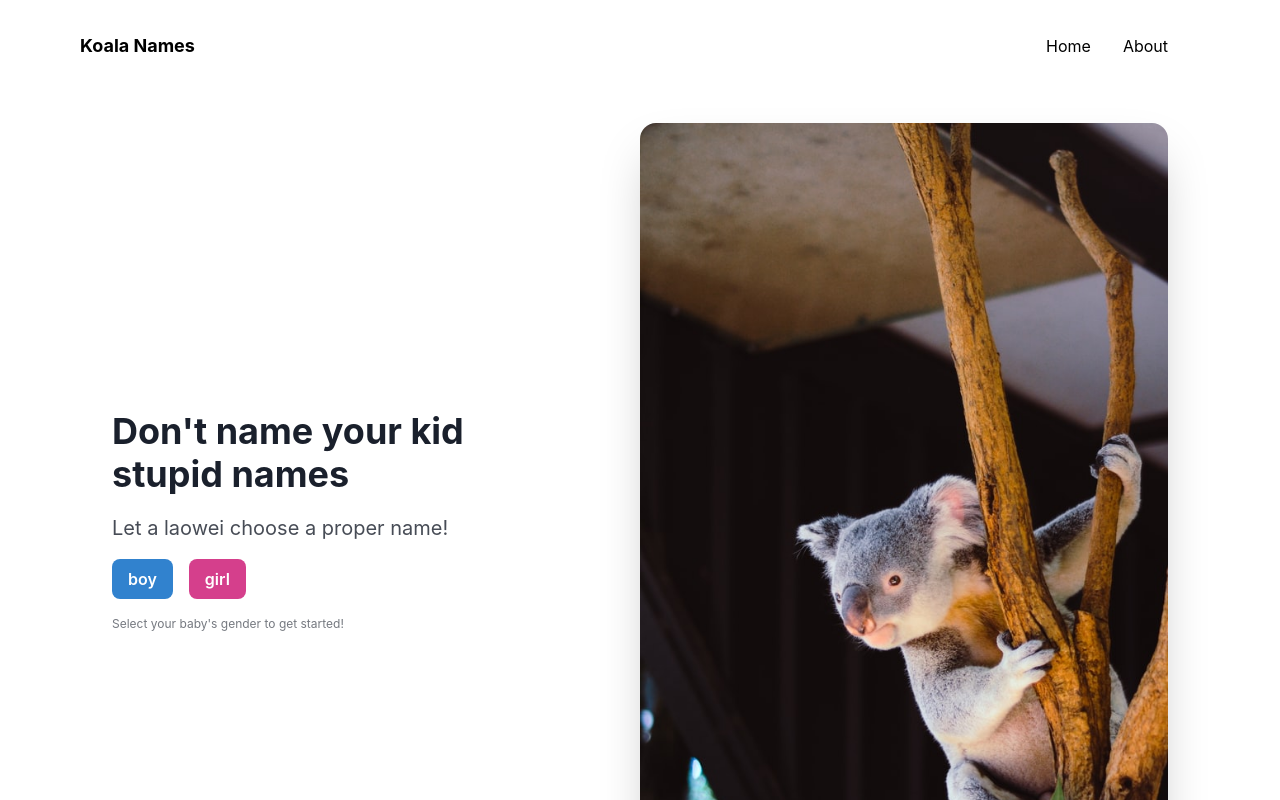
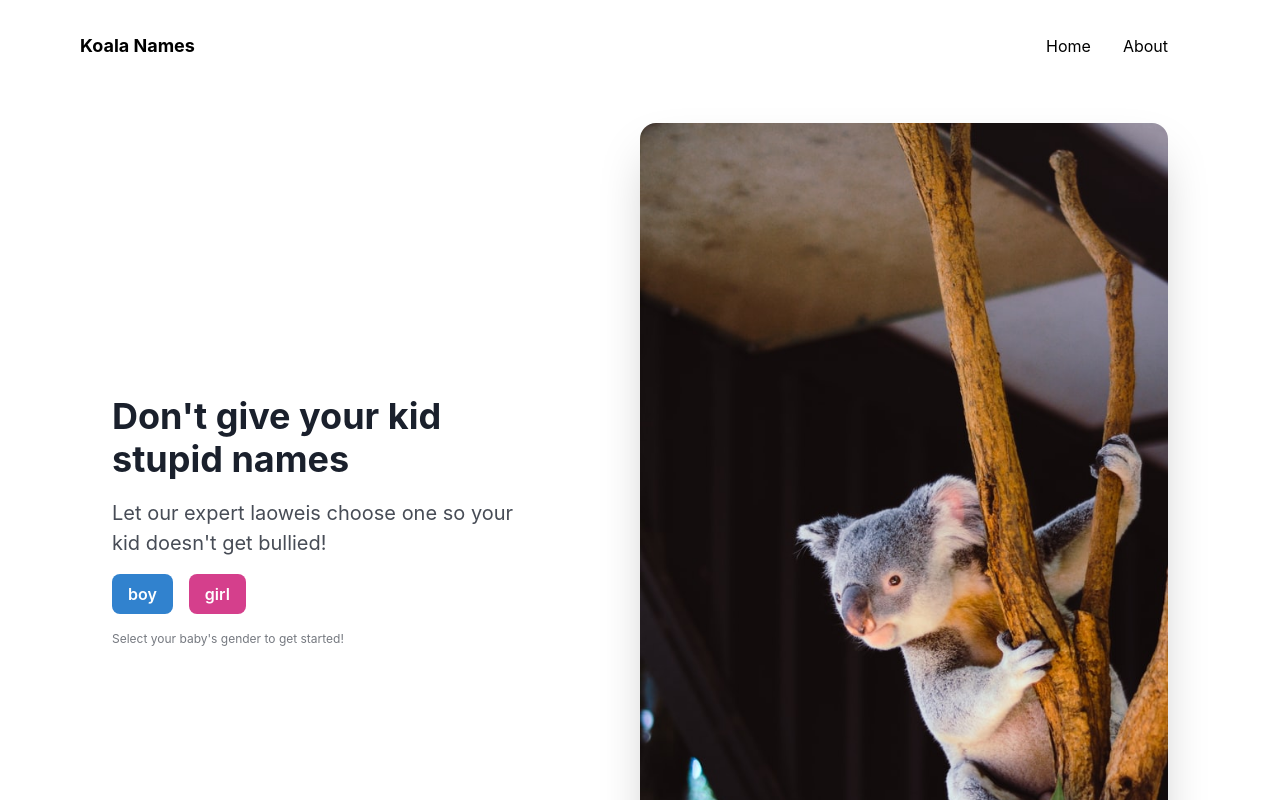
Before and after one commit to thebrutalcorporation/koala-names, a React (Vite) app: page / in a window 1280 px wide. Shown: the top 800 px of the page. Built offline with nearby package versions, Linux system fonts and the light colour scheme.

Commit message:
refactor: update Hero props for text
IMprove the readability of text.

```diff
--- a/src/App.js
+++ b/src/App.js
@@ -48,8 +48,8 @@ const App = () => {
             <Route path="/">
               <Hero
                 setGender={setGender}
-                title="Don't name your kid stupid names"
-                subtitle="Let a laowei choose a proper name!"
+                title="Don't give your kid stupid names"
+                subtitle="Let our expert laoweis choose one so your kid doesn't get bullied!"
               />
             </Route>
           </Switch>
```
